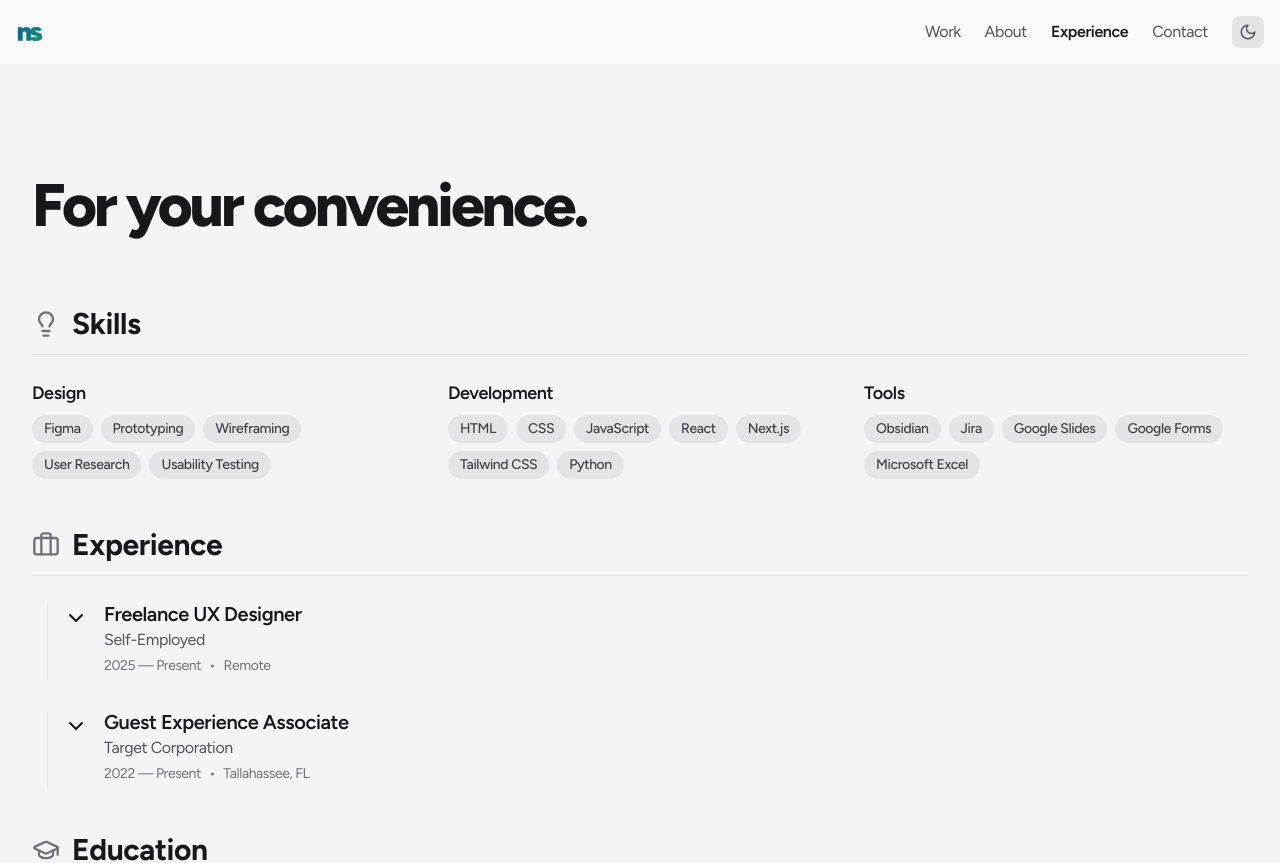
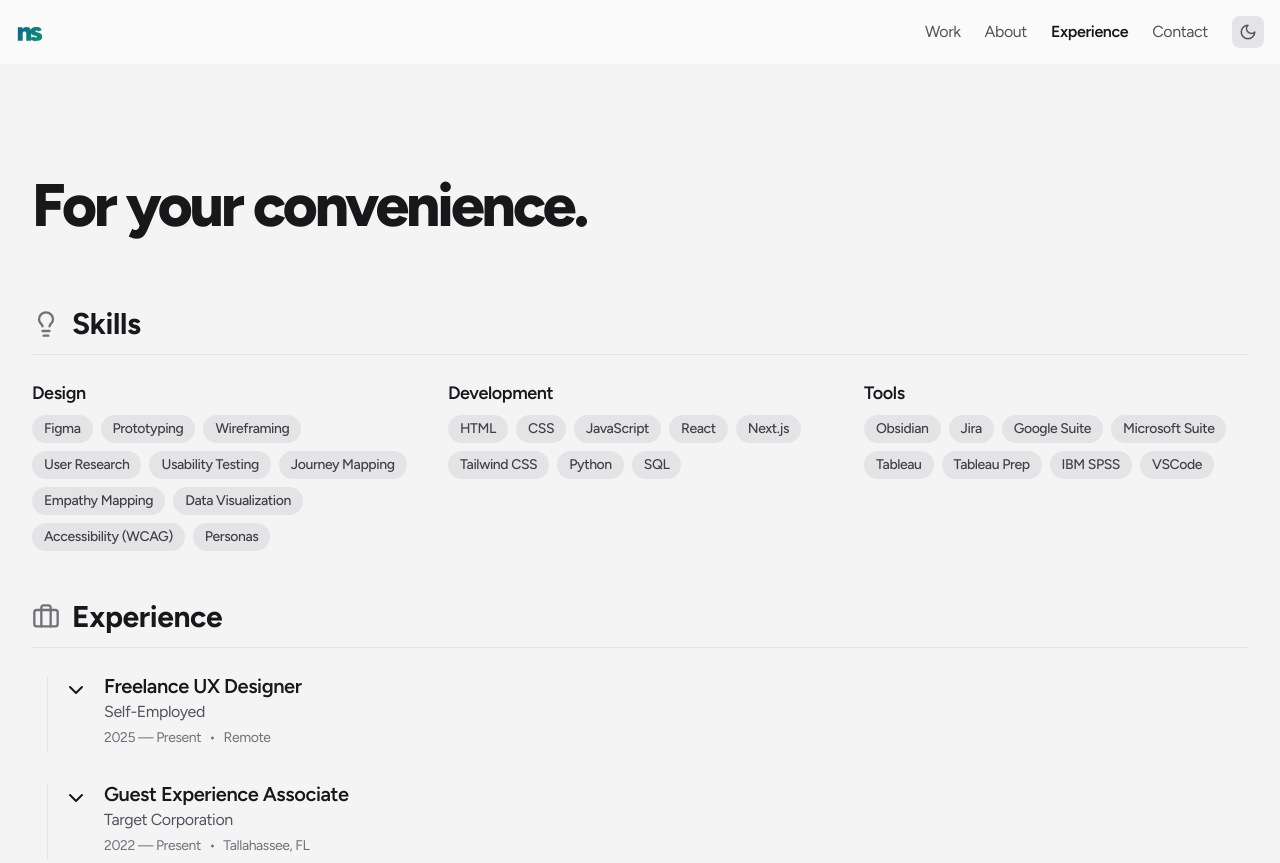
Before and after one commit to nthsm/portfolio, a Next.js app: page /experience in a window 1280 px wide. Shown: the top 863 px of the page. Built offline with nearby package versions, Linux system fonts and the light colour scheme.

Commit message:
Update page.tsx

```diff
--- a/app/experience/page.tsx
+++ b/app/experience/page.tsx
@@ -10,8 +10,13 @@ const skillsData = {
     "Figma": ["Freelance UX Designer", "M.S. in Information Technology (User-Centered Design)", "Google UX Design Professional Certificate", "Circuit Source", "Ludos"],
     "Prototyping": ["Freelance UX Designer", "M.S. in Information Technology (User-Centered Design)", "Google UX Design Professional Certificate", "Circuit Source", "Ludos"],
     "Wireframing": ["Freelance UX Designer", "M.S. in Information Technology (User-Centered Design)", "Google UX Design Professional Certificate", "Circuit Source", "Ludos"],
-    "User Research": ["Freelance UX Designer", "M.S. in Information Technology (User-Centered Design)", "Circuit Source", "Ludos"],
-    "Usability Testing": ["Freelance UX Designer", "M.S. in Information Technology (User-Centered Design)", "Circuit Source"],
+    "User Research": ["Freelance UX Designer", "M.S. in Information Technology (User-Centered Design)", "Google UX Design Professional Certificate", "Circuit Source", "Ludos"],
+    "Usability Testing": ["Freelance UX Designer", "Google UX Design Professional Certificate", "Circuit Source"],
+    "Journey Mapping": ["Freelance UX Designer", "Google UX Design Professional Certificate", "Circuit Source", "Ludos"],
+    "Empathy Mapping": ["Freelance UX Designer", "Google UX Design Professional Certificate", "Circuit Source", "Ludos"],
+    "Data Visualization": ["Freelance UX Designer", "M.S. in Information Technology (User-Centered Design)", "B.S. in Management Information Systems", "Google UX Design Professional Certificate", "Circuit Source", "Ludos"],
+    "Accessibility (WCAG)": ["Freelance UX Designer", "M.S. in Information Technology (User-Centered Design)", "Google UX Design Professional Certificate", "Circuit Source", "Ludos"],
+    "Personas": ["Freelance UX Designer", "M.S. in Information Technology (User-Centered Design)", "Google UX Design Professional Certificate", "Circuit Source", "Ludos"],
     "HTML": ["M.S. in Information Technology (User-Centered Design)"],
     "CSS": ["M.S. in Information Technology (User-Centered Design)"],
     "JavaScript": ["M.S. in Information Technology (User-Centered Design)"],
@@ -19,11 +24,15 @@ const skillsData = {
     "Next.js": ["Portfolio Website"],
     "Tailwind CSS": ["Portfolio Website"],
     "Python": ["B.S. in Management Information Systems"],
+    "SQL": ["B.S. in Management Information Systems"],
     "Obsidian": ["M.S. in Information Technology (User-Centered Design)", "Freelance UX Designer"],
     "Jira": ["B.S. in Management Information Systems"],
-    "Google Slides": ["Google UX Design Professional Certificate", "Circuit Source", "Freelance UX Designer"],
-    "Google Forms": ["Google UX Design Professional Certificate", "Circuit Source", "Freelance UX Designer"],
-    "Microsoft Excel": ["B.S. in Management Information Systems", "Microsoft Office Specialist: Excel Associate"],
+    "Tableau": ["Google UX Design Professional Certificate", "Circuit Source", "Freelance UX Designer", "B.S. in Management Information Systems"],
+    "Tableau Prep": ["Google UX Design Professional Certificate", "Circuit Source", "Freelance UX Designer", "B.S. in Management Information Systems"],
+    "IBM SPSS": ["B.S. in Management Information Systems"],
+    "Google Suite": ["Google UX Design Professional Certificate", "Circuit Source", "Freelance UX Designer"],
+    "Microsoft Suite": ["B.S. in Management Information Systems", "Microsoft Office Specialist: Excel Associate"],
+    "VSCode": ["Portfolio Website", "B.S. in Management Information Systems", "M.S. in Information Technology (User-Centered Design)"],
 };
 
 const Expandable = ({ title, children, isOpen, onToggle }: { title: React.ReactNode; children: React.ReactNode; isOpen: boolean; onToggle: () => void; }) => {
@@ -194,7 +203,7 @@ export default function ExperiencePage() {
                 <div>
                     <h3 className="font-semibold text-lg mb-2">Design</h3>
                     <div className="flex flex-wrap gap-2">
-                        {["Figma", "Prototyping", "Wireframing", "User Research", "Usability Testing"].map(skill => (
+                        {["Figma", "Prototyping", "Wireframing", "User Research", "Usability Testing", "Journey Mapping", "Empathy Mapping", "Data Visualization", "Accessibility (WCAG)", "Personas"].map(skill => (
                             <SkillPill key={skill} skill={skill} onClick={() => handleSkillClick(skill)} isSelected={selectedSkill === skill} />
                         ))}
                     </div>
@@ -202,7 +211,7 @@ export default function ExperiencePage() {
                 <div>
                     <h3 className="font-semibold text-lg mb-2">Development</h3>
                     <div className="flex flex-wrap gap-2">
-                        {["HTML", "CSS", "JavaScript", "React", "Next.js", "Tailwind CSS", "Python"].map(skill => (
+                        {["HTML", "CSS", "JavaScript", "React", "Next.js", "Tailwind CSS", "Python", "SQL"].map(skill => (
                             <SkillPill key={skill} skill={skill} onClick={() => handleSkillClick(skill)} isSelected={selectedSkill === skill} />
                         ))}
                     </div>
@@ -210,7 +219,7 @@ export default function ExperiencePage() {
                 <div>
                     <h3 className="font-semibold text-lg mb-2">Tools</h3>
                     <div className="flex flex-wrap gap-2">
-                        {["Obsidian", "Jira", "Google Slides", "Google Forms", "Microsoft Excel"].map(skill => (
+                        {["Obsidian", "Jira", "Google Suite", "Microsoft Suite", "Tableau", "Tableau Prep", "IBM SPSS", "VSCode"].map(skill => (
                             <SkillPill key={skill} skill={skill} onClick={() => handleSkillClick(skill)} isSelected={selectedSkill === skill} />
                         ))}
                     </div>
```
